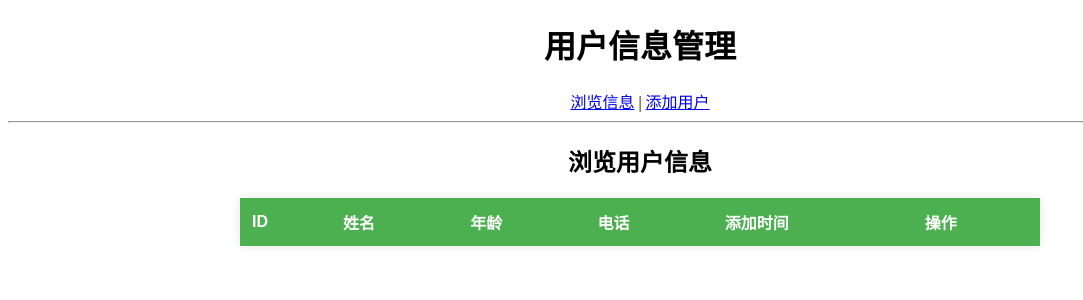
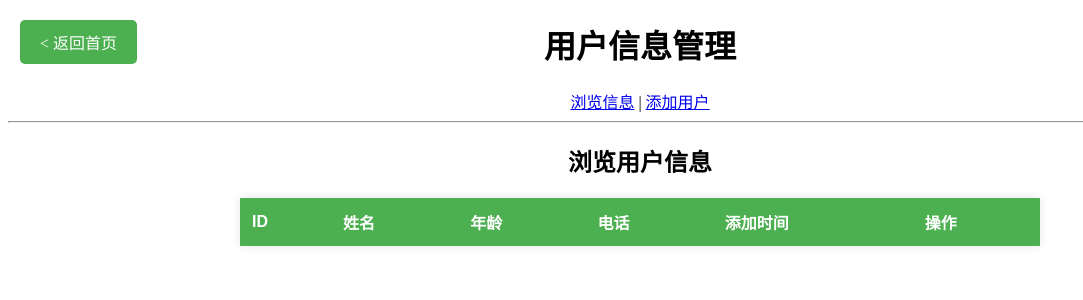
Before and after one commit to howmdayaya/django_introduction, a Django app: page /user/ in a window 1280 px wide. Shown: the top 300 px of the page, without its empty margins (0-1083 px from the left). Run offline with Django 5.2, Linux system fonts and the light colour scheme; lists and menus that the app fills with data are empty.

Commit message:
提升主路由，设置首页，user页面添加返回首页按钮

```diff
--- a/django_introduction/urls.py
+++ b/django_introduction/urls.py
@@ -16,10 +16,12 @@ Including another URLconf
 """
 from django.contrib import admin
 from django.urls import path, include
+from . import views
 
 urlpatterns = [
     # path('admin/', admin.site.urls),
+    path('',views.home,name='home'),
     #在当前总路由中添加子路由
-    path('',include('myapp.urls')),
+    path('user/',include('myapp.urls')),
     path('playground/', include('playground.urls'))
 ]
--- a/myapp/urls.py
+++ b/myapp/urls.py
@@ -2,12 +2,15 @@ from django.urls import path
 from . import views
 
 urlpatterns = [
-    path('',views.home,name='home'),
+    #返回首页
+    # path('',views.home,name='home'),
+
     #配置users信息操作路由
-    path('user/',views.indexUsers,name='indexusers'),
-    path('user/add/',views.addUsers,name='addusers'),
-    path('user/insert/',views.insertUsers,name='insertusers'),
-    path('user/del/<int:uid>',views.delUsers,name='delusers'),
-    path('user/edit/<int:uid>',views.editUsers,name='editusers'),
-    path('user/update/',views.updateUsers,name='updateusers'),
+    path('',views.indexUsers,name='indexusers'),
+    path('add/',views.addUsers,name='addusers'),
+    path('insert/',views.insertUsers,name='insertusers'),
+    path('del/<int:uid>',views.delUsers,name='delusers'),
+    path('edit/<int:uid>',views.editUsers,name='editusers'),
+    path('update/',views.updateUsers,name='updateusers'),
+
 ]
--- a/myapp/views.py
+++ b/myapp/views.py
@@ -2,57 +2,56 @@ from datetime import datetime
 from django.shortcuts import render
 from django.http import Http404, HttpResponse
 from django.urls import reverse
-
 from myapp.models import Users
 # Create your views here.
-def home(request):
-    #注释练习代码块
-    #{
+# def home(request):
+#     #注释练习代码块
+#     #{
 
-    # raise Http404("Error in home view")
-    # print(reverse('home'))#通过name反向解析出url路径
+#     # raise Http404("Error in home view")
+#     # print(reverse('home'))#通过name反向解析出url路径
 
-    #使用model类
+#     #使用model类
 
-    # 添加数据
-    # ob = Users() #实例化一个新的对象（空对象）
-    # ob.name = "李四"
-    # ob.age = 24
-    # ob.phone = "12345678923"
-    #  #新对象就是添加 已存在对象则是修改
-    # ob.save()#保存到数据库中，id会自动生成
+#     # 添加数据
+#     # ob = Users() #实例化一个新的对象（空对象）
+#     # ob.name = "李四"
+#     # ob.age = 24
+#     # ob.phone = "12345678923"
+#     #  #新对象就是添加 已存在对象则是修改
+#     # ob.save()#保存到数据库中，id会自动生成
 
-    #删除数据
-    # mod = Users.objects #获取model类的对象
-    # user = mod.get(id=4) #获取id为4的数据
-    # print(user.name)
-    # user.delete()#删除数据
+#     #删除数据
+#     # mod = Users.objects #获取model类的对象
+#     # user = mod.get(id=4) #获取id为4的数据
+#     # print(user.name)
+#     # user.delete()#删除数据
 
-    #修改数据
-    # ob = Users.objects.get(id = 3)#获取id为3的数据
-    # ob.name = "王武"#修改name字段的值为"王武"
-    # ob.save()#保存到数据库中
+#     #修改数据
+#     # ob = Users.objects.get(id = 3)#获取id为3的数据
+#     # ob.name = "王武"#修改name字段的值为"王武"
+#     # ob.save()#保存到数据库中
 
-    #查询数据
-    # mod = Users.objects #获取model类的对象
-    # ulist = mod.all() #获取所有数据
-    # ulist = mod.filter(name="张三") #获取name为"张三"的数据，返回一个QuerySet对象，可迭代
-    # ulist = mod.filter(age__gt=21) #获取age大于21的数据，返回一个QuerySet对象，可迭代
-    # ulist = mod.filter(age__lt=21) #获取age小于21的数据，返回一个QuerySet对象，可迭代
-    # ulist = mod.filter(age__gte=20) #获取age大于等于20的数据，返回一个QuerySet对象，可迭代
-    # ulist = mod.order_by("age") #获取age升序的数据，返回一个QuerySet对象，可迭代
-    # ulist = mod.order_by("age")[:2] #获取age升序的数据，返回一个QuerySet对象，可迭代，取前2条数据
-    # ulist = mod.order_by("-age") #获取age降序的数据，返回一个QuerySet对象，可迭代
+#     #查询数据
+#     # mod = Users.objects #获取model类的对象
+#     # ulist = mod.all() #获取所有数据
+#     # ulist = mod.filter(name="张三") #获取name为"张三"的数据，返回一个QuerySet对象，可迭代
+#     # ulist = mod.filter(age__gt=21) #获取age大于21的数据，返回一个QuerySet对象，可迭代
+#     # ulist = mod.filter(age__lt=21) #获取age小于21的数据，返回一个QuerySet对象，可迭代
+#     # ulist = mod.filter(age__gte=20) #获取age大于等于20的数据，返回一个QuerySet对象，可迭代
+#     # ulist = mod.order_by("age") #获取age升序的数据，返回一个QuerySet对象，可迭代
+#     # ulist = mod.order_by("age")[:2] #获取age升序的数据，返回一个QuerySet对象，可迭代，取前2条数据
+#     # ulist = mod.order_by("-age") #获取age降序的数据，返回一个QuerySet对象，可迭代
 
-    # for u in ulist: #遍历所有数据
-    #     print(u.id, u.name, u.age, u.phone, u.addtime)}
+#     # for u in ulist: #遍历所有数据
+#     #     print(u.id, u.name, u.age, u.phone, u.addtime)}
 
 
-    return HttpResponse(
-        "<h1>Hello, world. You're at the Home Page.</h1>"
-        "<h3>Welcome to my-django-demo!</h3>"
-        "<a href='/user'>用户管理系统</a>"
-    )
+#     return HttpResponse(
+#         "<h1>Hello, world. You're at the Home Page.</h1>"
+#         "<h3>Welcome to my-django-demo!</h3>"
+#         "<a href='/user'>用户管理系统</a>"
+#     )
 
 
 #浏览用户信息
--- a/playground/urls.py
+++ b/playground/urls.py
@@ -2,5 +2,5 @@ from django.urls import path
 from . import views
 
 urlpatterns = [
-    path('hello/',views.say_hello)
+
 ]
--- a/templates/myapp/users/index.html
+++ b/templates/myapp/users/index.html
@@ -5,6 +5,20 @@
     <meta name="viewport" content="width=device-width, initial-scale=1.0">
     <title>Document</title>
     <style>
+        .back {
+            position: absolute;
+            top: 20px;
+            left: 20px;
+            padding: 10px 20px;
+            background-color: #4CAF50;
+            color: white;
+            text-decoration: none;
+            border-radius: 5px;
+            margin-bottom: 20px;
+        }
+        .back:hover {
+            background-color: #45a049;
+        }
         table {
             width: 800px;
             border-collapse: collapse;
@@ -34,6 +48,7 @@
 </head>
 <body>
     <center>
+        <a href="/" class="back">&lt; 返回首页</a>
         <!-- 导入公共模块 -->
         {% include 'myapp/users/header.html' %}
 
```
Also changed, not shown: django_introduction/views.py (added, +9 -0 lines).
